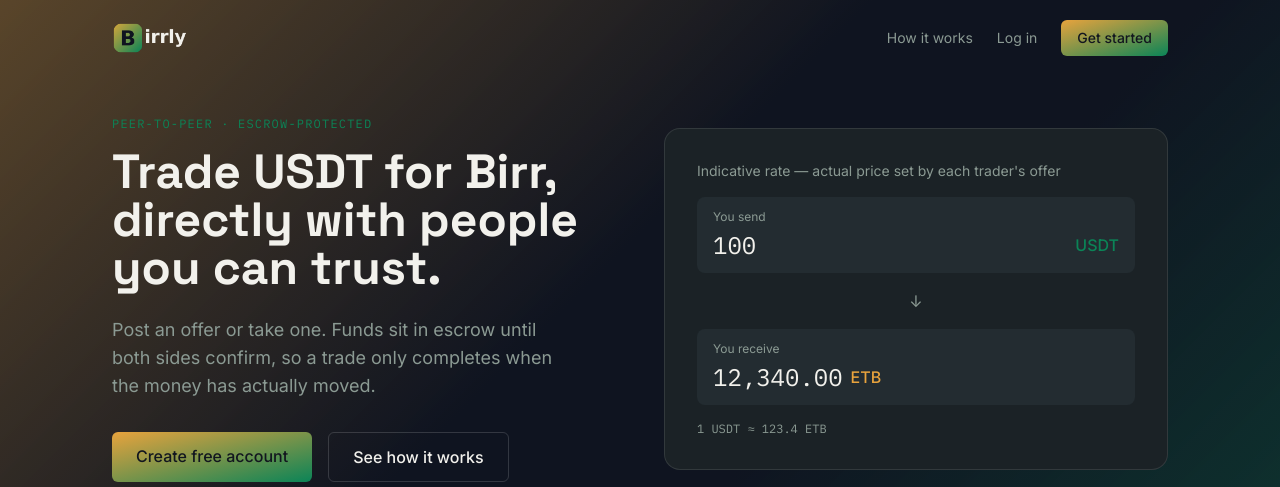
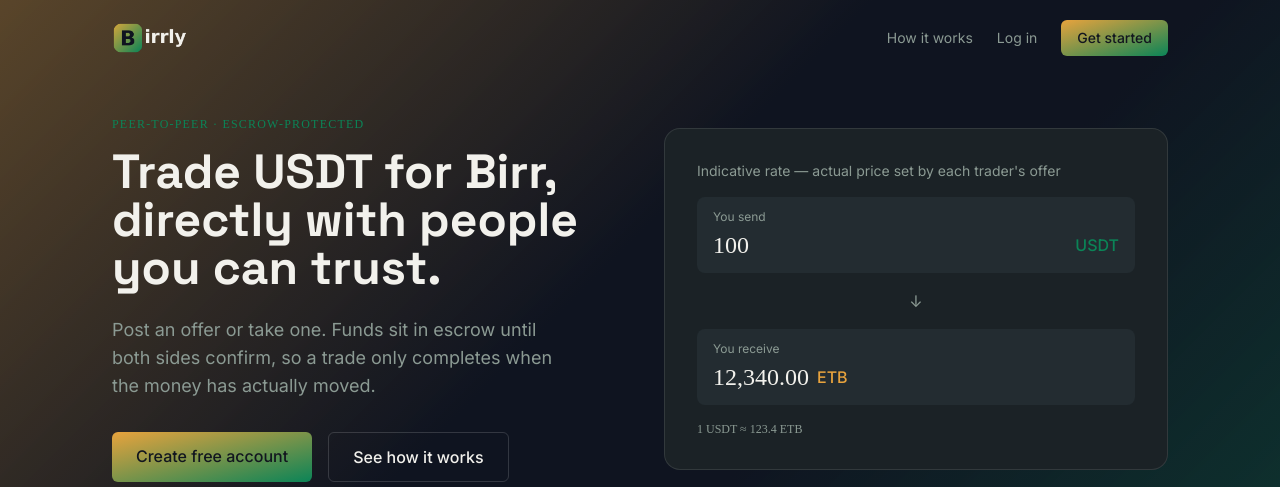
Before and after one commit to abi677715-del/kuno-p2p-platform, a Next.js app in the folder frontend/: page / in a window 1280 px wide. Shown: the top 487 px of the page. Built offline with nearby package versions, Linux system fonts and the light colour scheme; no server answers.

Commit message:
Update globals.css

```diff
--- a/frontend/app/globals.css
+++ b/frontend/app/globals.css
@@ -5,7 +5,7 @@
 :root {
   --font-display: 'Space Grotesk', sans-serif;
   --font-body: 'Inter', sans-serif;
-  --font-mono: 'IBM Plex Mono', monospace;
+    --font-mono: 'Times New Roman', Times, serif;
 }
 
 body {
```
